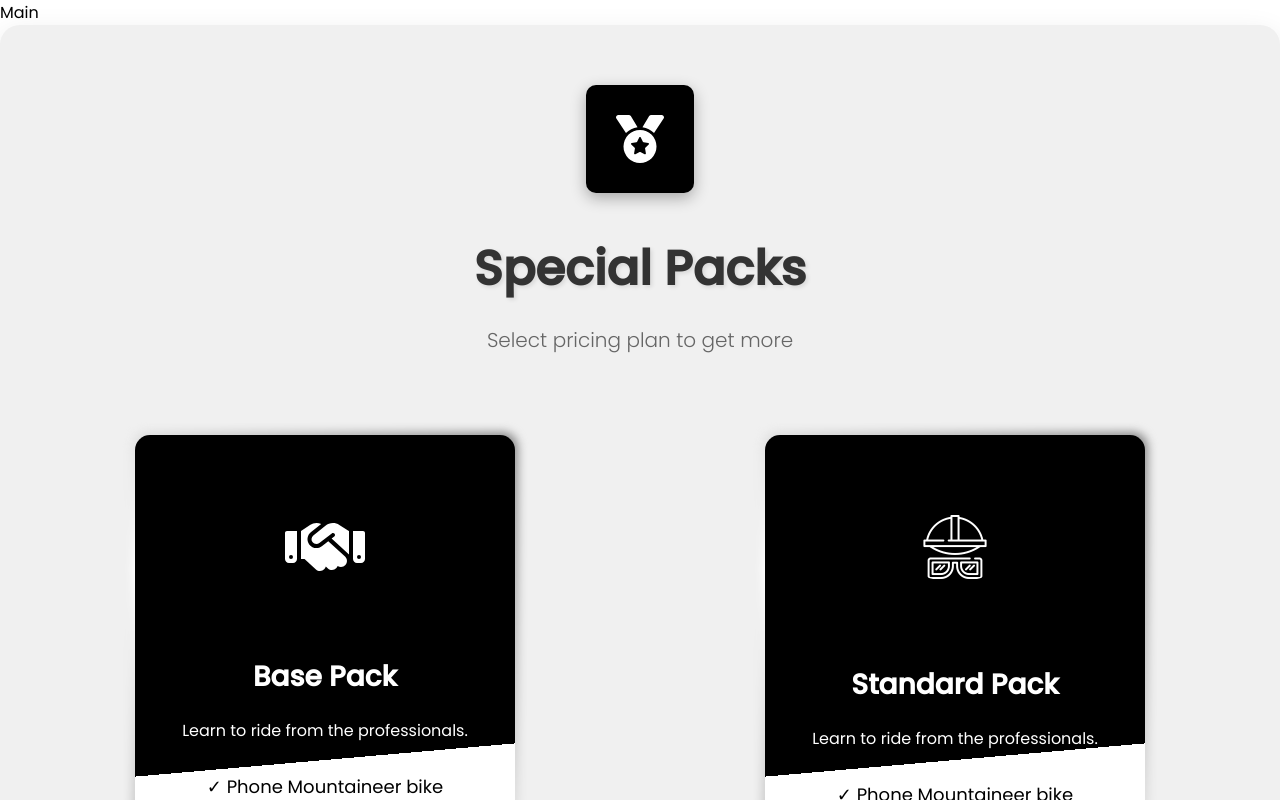
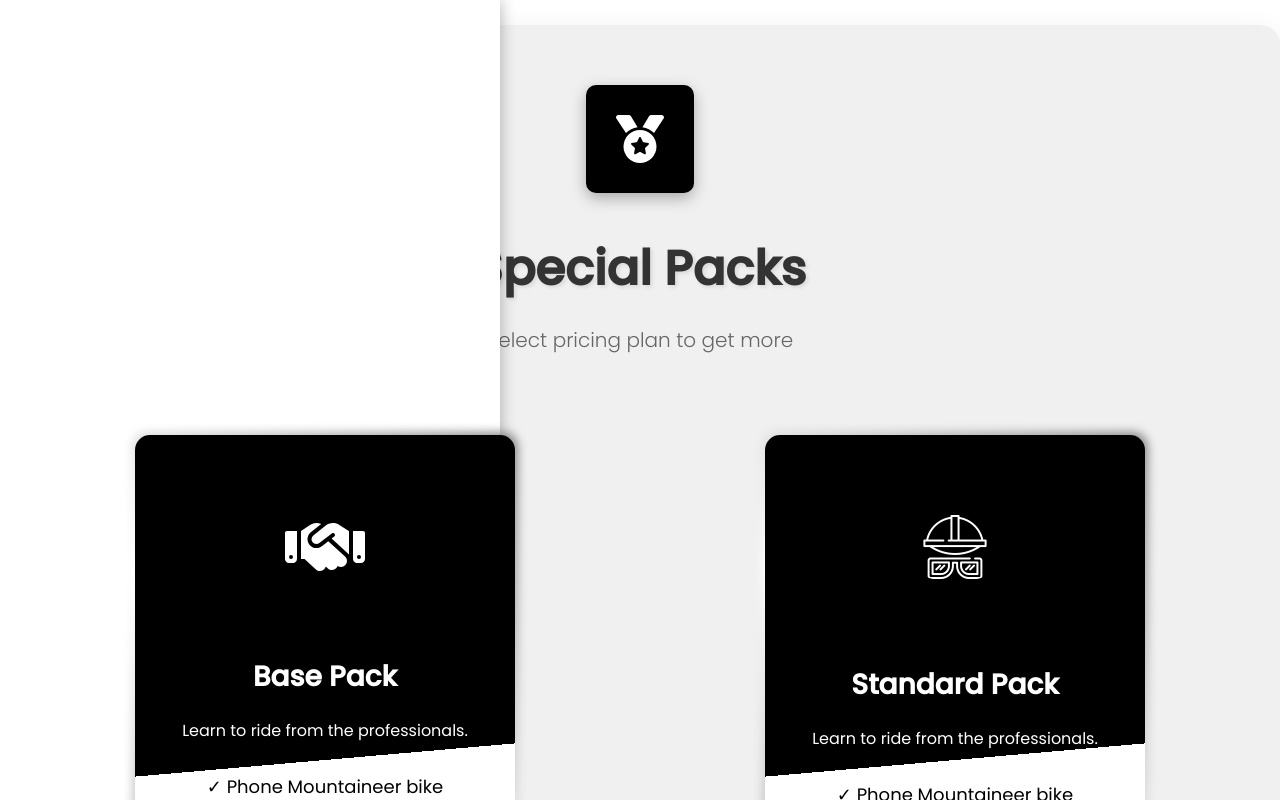
Before and after one commit to AlessioMartella7/proj-html-vuejs, a Vue app: page / in a window 1280 px wide. Shown: the top 800 px of the page. Built offline with nearby package versions, Linux system fonts and the light colour scheme.

Commit message:
fixed sidebar behaviour

```diff
--- a/src/components/Sidebar.vue
+++ b/src/components/Sidebar.vue
@@ -68,26 +68,28 @@ export default {
     top: 0;
     left: 0;
     box-shadow: 0 0 15px rgba(0, 0, 0, 0.3);
-    overflow-y: auto;
+    display: flex;
+    flex-direction: column;
 
     &-header {
         display: flex;
         justify-content: center;
         align-items: center;
-        padding: 60px;
+        padding: 20px;
     }
 
     &-body {
         display: flex;
         flex-direction: column;
-        justify-content: center;
+        justify-content: space-between;
         align-items: center;
         padding: 20px;
+        flex-grow: 1;
     }
 }
 
 h1 {
-    padding: 130px 0 15px 0;
+    padding: 20px 0 15px 0;
     font-weight: 700;
 }
 
@@ -149,11 +151,8 @@ h1 {
 .footer-text {
     font-size: 17px;
     font-weight: 500;
-    position: relative;
-    padding: 20px;
     text-align: center;
-    margin-top: 50px;
-    top: 150px;
+    margin-top: auto;
 }
 
 @media screen and (max-width: 768px) {
@@ -166,7 +165,7 @@ h1 {
 @media screen and (max-width: 480px) {
     .sidebar {
         &-header {
-            padding: 30px;
+            padding: 15px;
         }
 
         &-body {
@@ -175,7 +174,7 @@ h1 {
     }
 
     h1 {
-        padding: 80px 0 10px 0;
+        padding: 10px 0;
         font-size: 24px;
     }
 
@@ -189,7 +188,6 @@ h1 {
 
     .footer-text {
         font-size: 14px;
-        top: 100px;
     }
 }
 
```
